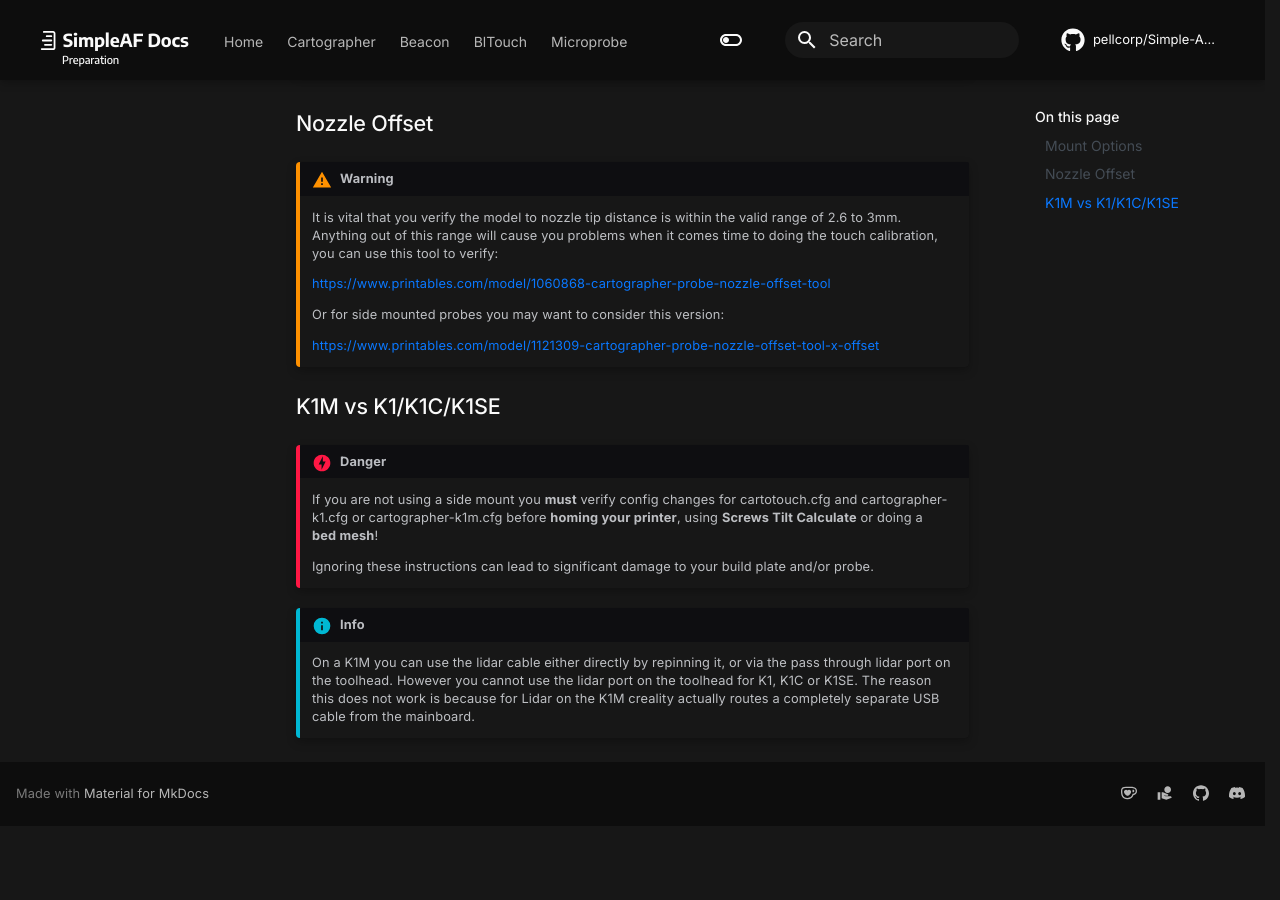
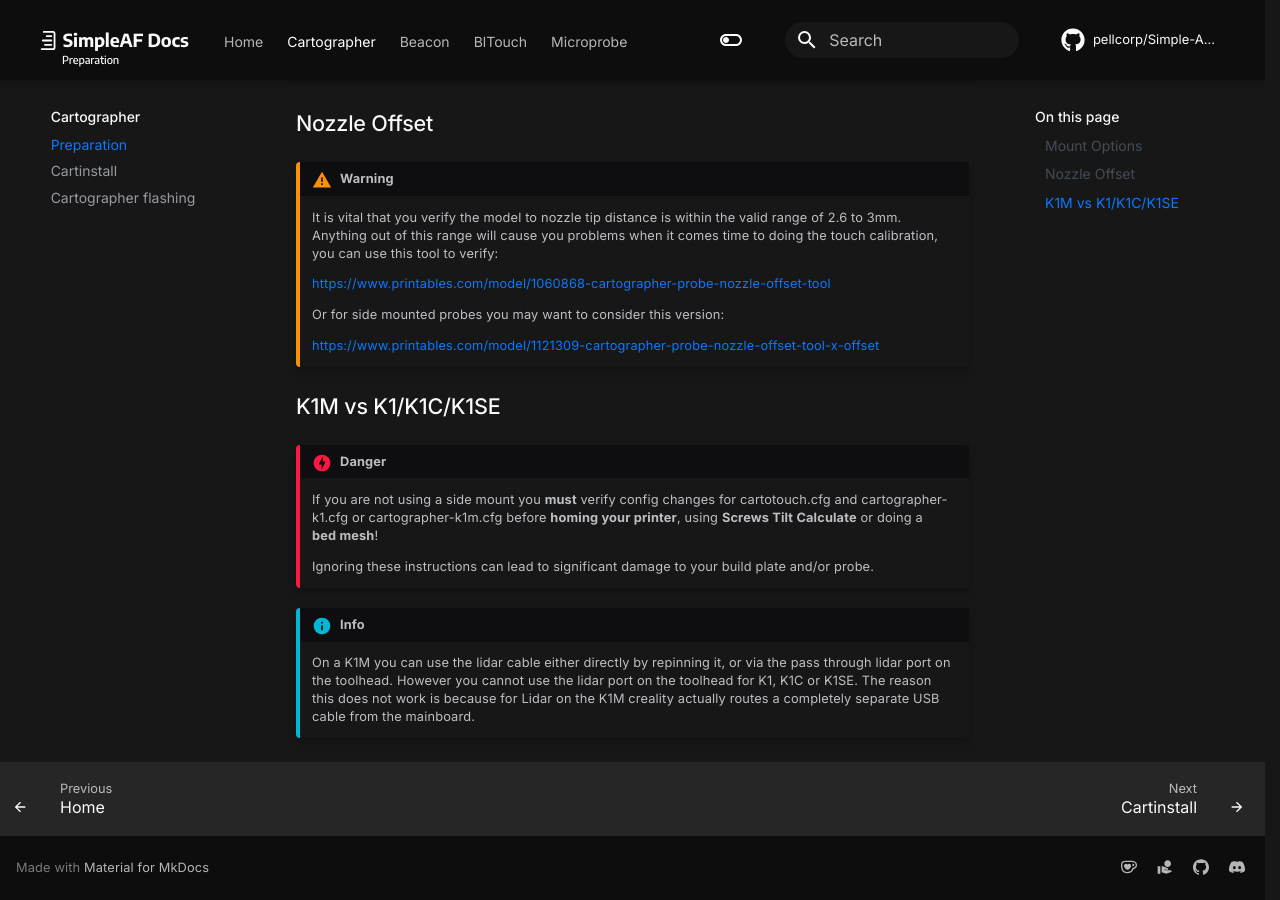
Before and after one commit to pellcorp/Simple-AF-Wiki, an MkDocs documentation site: the page built from docs/preparation.md, in a window 1280 px wide and 900 px high, scrolled down 951 px. Built offline with MkDocs 1.6.1 and Material for MkDocs 9.7.7, drawn with Linux system fonts in a browser that asks for light colours; comment, search, counter and statistics services are not loaded; before the commit the page ends 1777 px from its top, so only the background shows below that.

Commit message:
Update mkdocs.yml

```diff
--- a/mkdocs.yml
+++ b/mkdocs.yml
@@ -127,7 +127,7 @@
 nav:
   - Home: index.md
   - Cartographer:
-      - preperation.md
+      - preparation.md
       - cartinstall.md
       - cartographer_flashing.md
   - Beacon:
```
